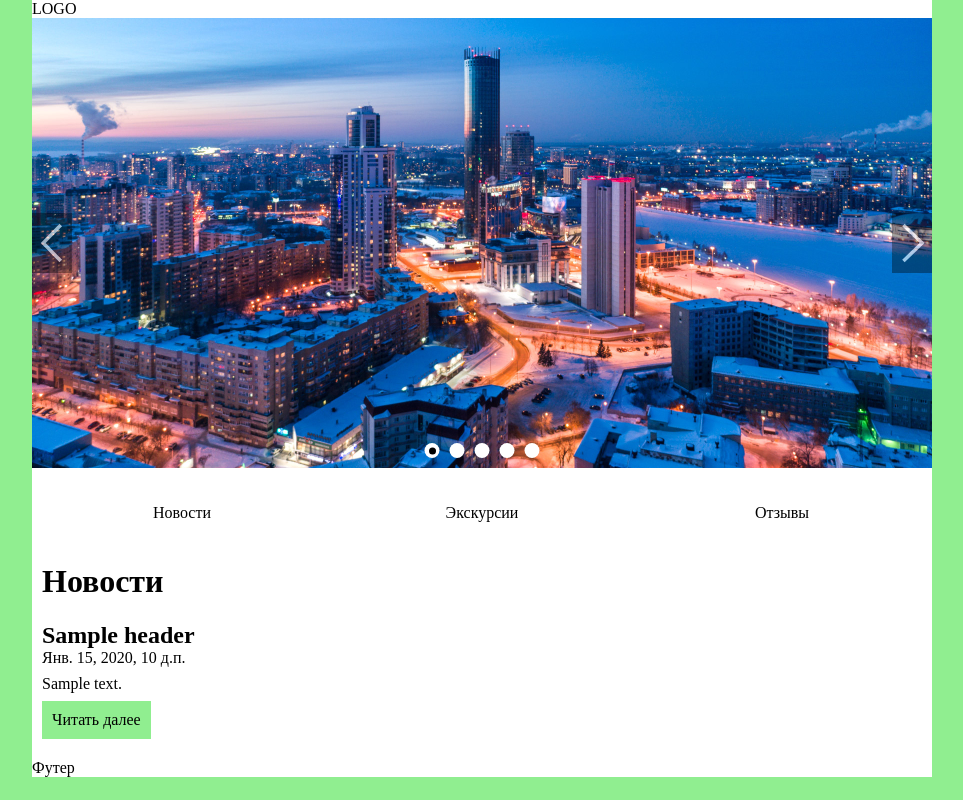
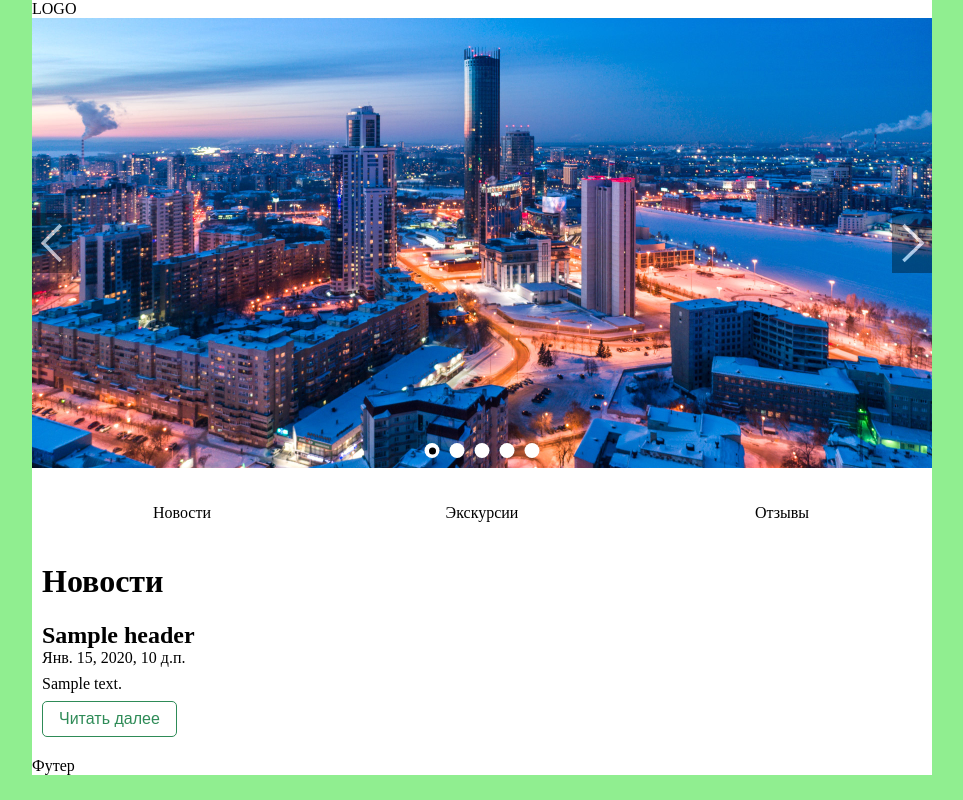
Before and after one commit to masterworgen/ekb_excursion, a Django app: template templates/index.html in a window 1280 px wide. Shown: the whole page, without its empty margins (158-1121 px from the left). Run offline with Django 3.2, Linux system fonts and the light colour scheme; the template is opened without the code that fills it: most values are stand-ins (such as "Sample title", 1, 10 or a date in 2020); data that the repository does not hold is empty.

Commit message:
Красивые стили для кнопок

```diff
--- a/static/css/styles.css
+++ b/static/css/styles.css
@@ -11,6 +11,26 @@
 
     /*background: rgba(0, 0, 0, 0.1);*/
     background: white;
+}
+
+.button {
+    display: inline-block;
+    cursor: pointer;
+    padding: 8px 16px;
+
+    border-radius: 5px;
+    border: 1px solid seagreen;
+
+    background-color: white;
+    font-family: sans-serif;
+    text-decoration: none;
+    color: seagreen;
+    transition: 0.4s;
+}
+
+.button:hover {
+    background-color: seagreen;
+    color: white;
 }
 
 .slider {
@@ -142,16 +162,3 @@
 .new__text {
     margin: 0.5em 0;
 }
-
-.new__read-more-button {
-    display: inline-block;
-    color: black;
-    text-decoration: none;
-    padding: 10px;
-    background: lightgreen;
-    transition: 0.4s;
-}
-
-.new__read-more-button:hover {
-    background: green;
-}
--- a/templates/news.html
+++ b/templates/news.html
@@ -7,7 +7,7 @@
                 <div class="new__date">{{ new.date_create }}</div>
             </div>
             <p class="new__text">{{ new.text }}</p>
-            <a class="new__read-more-button" href="topics/{{ new.id }}">Читать далее</a>
+            <a class="new__read-more-button button" href="topics/{{ new.id }}">Читать далее</a>
         </div>
     {% endfor %}
 </div>
```
